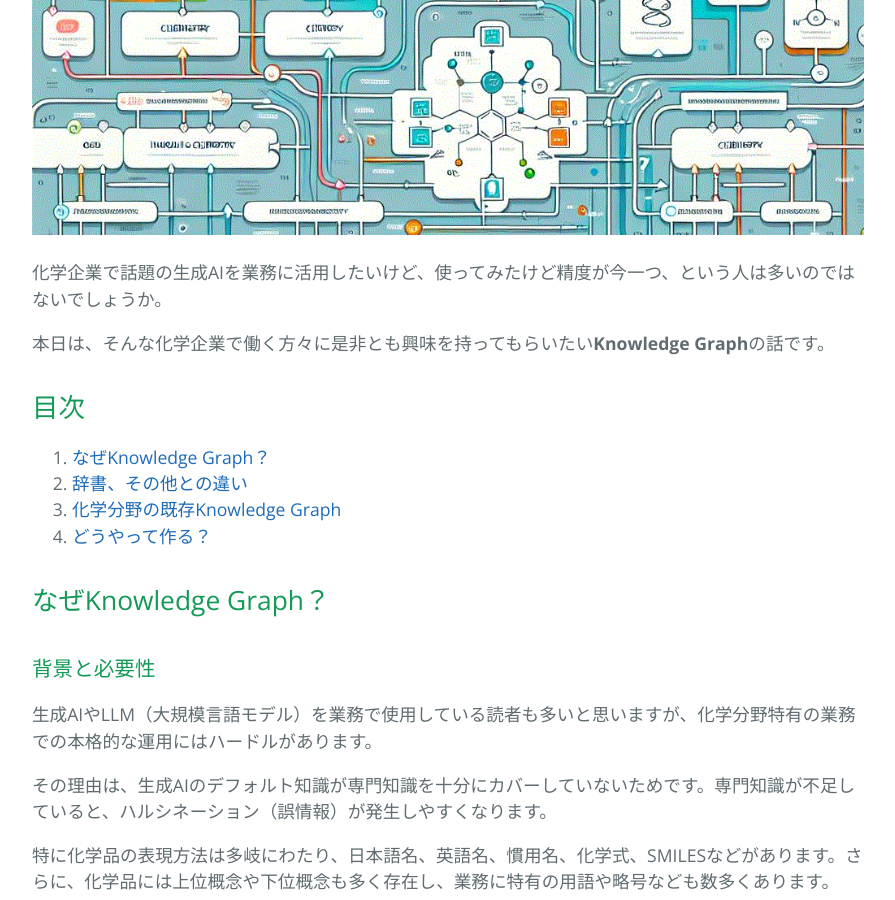
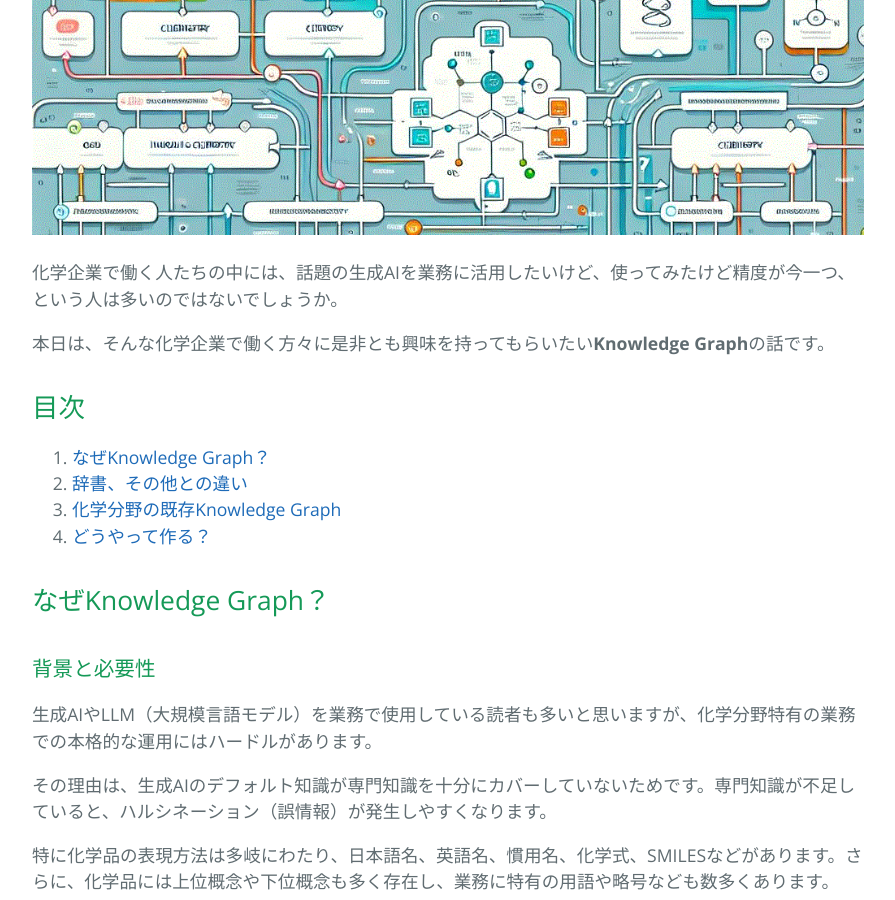
Before and after one commit to Shin-ichiro-I/Shin-ichiro-I.github.io, a Jekyll site: the page built from _posts/2025-02-14-test-blog.md, in a window 1280 px wide and 900 px high, scrolled down 702 px. Shown: the whole window, without its empty margins (192-1087 px from the left). Built offline with Jekyll 4.4.1, drawn with Linux system fonts in a browser that asks for light colours.

Commit message:
Update 2025-02-14-test-blog.md

```diff
--- a/_posts/2025-02-14-test-blog.md
+++ b/_posts/2025-02-14-test-blog.md
@@ -8,7 +8,7 @@ date: 2025-02-14
 <img src="/assets/KnowledgeGraph_pagetop.gif" width="100%" alt="MS_SSO">
 </div>
 
-化学企業で話題の生成AIを業務に活用したいけど、使ってみたけど精度が今一つ、という人は多いのではないでしょうか。
+化学企業で働く人たちの中には、話題の生成AIを業務に活用したいけど、使ってみたけど精度が今一つ、という人は多いのではないでしょうか。
 
 本日は、そんな化学企業で働く方々に是非とも興味を持ってもらいたい**Knowledge Graph**の話です。
 
```
